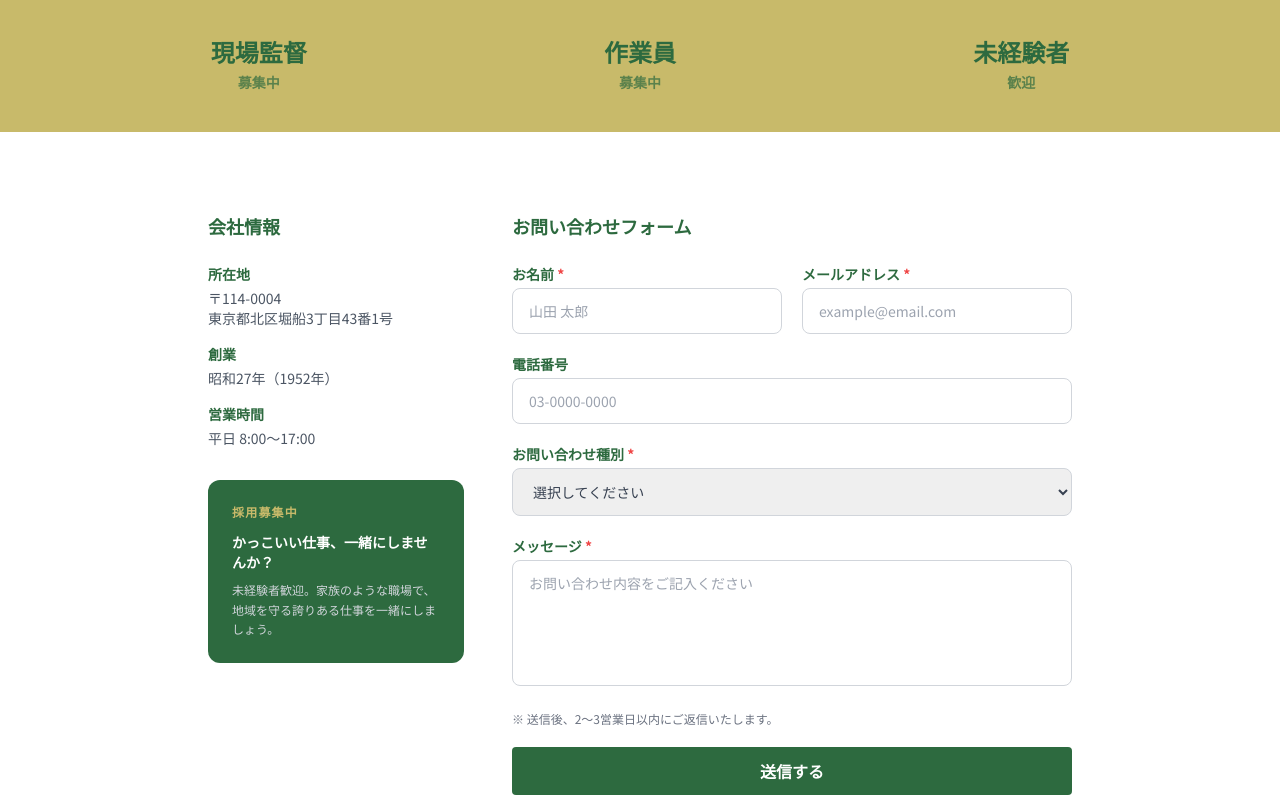
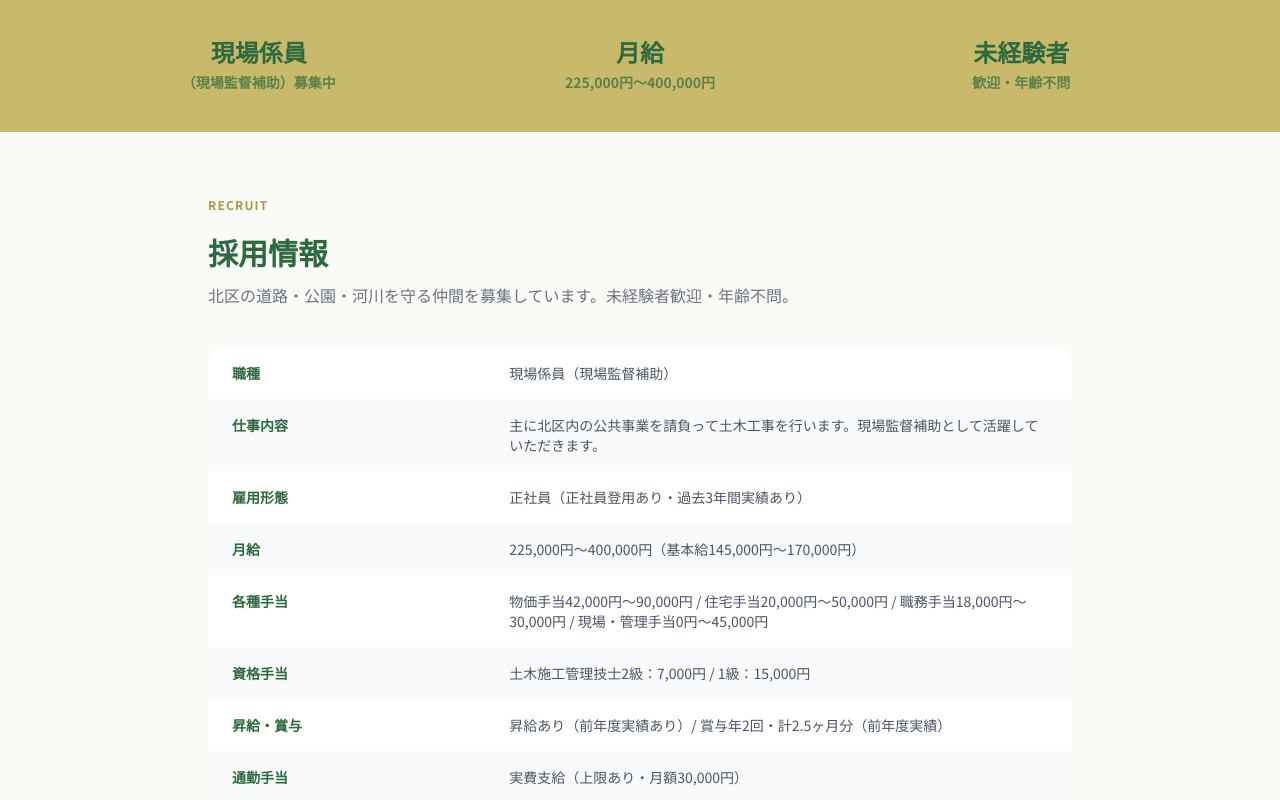
Before and after one commit to sanwakensetsu3030-lgtm/sanwa-kensetsu, a Next.js app: page /contact in a window 1280 px wide. Shown: the part 360-1160 px from the top of the page. Built offline with nearby package versions, Linux system fonts and the light colour scheme.

Commit message:
会社概要・施工実績・採用情報を実データに更新

```diff
--- a/app/about/page.tsx
+++ b/app/about/page.tsx
@@ -11,11 +11,15 @@ const CREAM = "#F0E8C0";
 
 const companyInfo = [
   { label: "会社名", value: "三和建設株式会社" },
-  { label: "創業", value: "昭和27年（1952年）" },
+  { label: "代表取締役", value: "片岡 俊哉" },
+  { label: "設立", value: "昭和27年（1952年）3月24日" },
+  { label: "資本金", value: "2,000万円" },
   { label: "所在地", value: "〒114-0004 東京都北区堀船3丁目43番1号" },
+  { label: "建設業許可", value: "東京都知事（般・特 2）第19372号" },
+  { label: "許可業種", value: "造園工事業（般）／土木工事業・とび土工工事業・舗装工事業・しゅんせつ工事業・水道施設工事業（特）" },
   { label: "事業内容", value: "道路維持管理・補修工事、公園整備工事、河川工事、土木一式工事、災害緊急対応（土木緊急工作隊）" },
-  { label: "主な発注者", value: "東京都北区役所（北区道の管理・整備・補修）" },
-  { label: "活動エリア", value: "東京都北区を中心とした首都圏" },
+  { label: "主な発注者", value: "東京都北区・東京都第六建設事務所・東京都財務局" },
+  { label: "取引銀行", value: "みずほ銀行王子支店、三菱UFJ銀行王子支店、城北信用金庫梶原支店" },
 ];
 
 export default function AboutPage() {
@@ -50,7 +54,7 @@ export default function AboutPage() {
               <p>私たちが守るのは、地域の皆さまが毎日使う道路であり、お子さんが遊ぶ公園であり、暮らしを守る河川です。目立たない場所で支える仕事だからこそ、誠実に、丁寧に、現場と向き合い続けることを大切にしています。</p>
               <p>また、台風や大雪など災害時には「土木緊急工作隊」として最前線で対応にあたります。地域に頼りにされる存在であることが、私たちの誇りです。</p>
               <p>土木建設業を「危険・汚い・きつい」ではなく、かっこよく、憧れられる仕事へ。次世代を担う若い仲間たちとともに、地域の未来を守り続けてまいります。</p>
-              <p style={{ color: GREEN }} className="font-bold">三和建設株式会社 代表取締役</p>
+              <p style={{ color: GREEN }} className="font-bold">三和建設株式会社 代表取締役　片岡 俊哉</p>
             </div>
           </div>
 
--- a/app/contact/page.tsx
+++ b/app/contact/page.tsx
@@ -24,12 +24,44 @@ export default function ContactPage() {
 
       <section style={{ backgroundColor: STRAW }} className="py-10">
         <div className="max-w-6xl mx-auto px-4 grid grid-cols-1 md:grid-cols-3 gap-6 text-center">
-          {[["現場監督", "募集中"], ["作業員", "募集中"], ["未経験者", "歓迎"]].map(([title, sub]) => (
+          {[["現場係員", "（現場監督補助）募集中"], ["月給", "225,000円〜400,000円"], ["未経験者", "歓迎・年齢不問"]].map(([title, sub]) => (
             <div key={title}>
               <p style={{ color: GREEN }} className="text-2xl font-black">{title}</p>
               <p style={{ color: GREEN }} className="text-sm font-bold mt-1 opacity-70">{sub}</p>
             </div>
           ))}
+        </div>
+      </section>
+
+      <section className="py-16" style={{ backgroundColor: "#fafaf7" }}>
+        <div className="max-w-4xl mx-auto px-4">
+          <p className="section-subtitle">Recruit</p>
+          <h2 className="section-title">採用情報</h2>
+          <p className="text-gray-500 mt-2 mb-10">北区の道路・公園・河川を守る仲間を募集しています。未経験者歓迎・年齢不問。</p>
+          <div className="bg-white rounded-2xl shadow-sm overflow-hidden">
+            {[
+              { label: "職種", value: "現場係員（現場監督補助）" },
+              { label: "仕事内容", value: "主に北区内の公共事業を請負って土木工事を行います。現場監督補助として活躍していただきます。" },
+              { label: "雇用形態", value: "正社員（正社員登用あり・過去3年間実績あり）" },
+              { label: "月給", value: "225,000円〜400,000円（基本給145,000円〜170,000円）" },
+              { label: "各種手当", value: "物価手当42,000円〜90,000円 / 住宅手当20,000円〜50,000円 / 職務手当18,000円〜30,000円 / 現場・管理手当0円〜45,000円" },
+              { label: "資格手当", value: "土木施工管理技士2級：7,000円 / 1級：15,000円" },
+              { label: "昇給・賞与", value: "昇給あり（前年度実績あり）/ 賞与年2回・計2.5ヶ月分（前年度実績）" },
+              { label: "通勤手当", value: "実費支給（上限あり・月額30,000円）" },
+              { label: "勤務地", value: "東京都北区堀船3丁目43番1号（都電荒川線 梶原駅 徒歩5分）" },
+              { label: "試用期間", value: "3ヶ月（試用期間中の条件は同条件）" },
+              { label: "必要資格", value: "普通自動車運転免許（必須）" },
+              { label: "学歴", value: "高校卒業以上" },
+              { label: "必要経験", value: "不問（未経験者歓迎）" },
+              { label: "資格取得支援", value: "土木施工管理技士2級・1級の取得を希望する場合、会社が支援します" },
+              { label: "職場環境", value: "アットホームな社風で休暇も取り易いです" },
+            ].map((item, i) => (
+              <div key={item.label} className={`grid grid-cols-3 py-4 px-6 gap-4 ${i % 2 === 0 ? "bg-white" : "bg-gray-50"}`}>
+                <dt style={{ color: GREEN }} className="text-sm font-bold col-span-1">{item.label}</dt>
+                <dd className="text-sm text-gray-600 col-span-2">{item.value}</dd>
+              </div>
+            ))}
+          </div>
         </div>
       </section>
 
--- a/app/services/page.tsx
+++ b/app/services/page.tsx
@@ -38,11 +38,20 @@ const services = [
 ];
 
 const achievements = [
-  { area: "東京都北区", type: "区道舗装補修工事", scale: "複数路線・年間委託" },
-  { area: "東京都北区", type: "道路付属物維持管理", scale: "年間委託" },
-  { area: "東京都北区", type: "公園整備工事", scale: "区内各所" },
-  { area: "東京都北区", type: "河川護岸補修工事", scale: "区内河川" },
-  { area: "東京都北区", type: "緊急道路補修（災害対応）", scale: "随時対応" },
+  { area: "東京都第六建設事務所", type: "路面補修工事（25・六の13・歩道改善）", scale: "2014.03〜2014.11" },
+  { area: "東京都北区", type: "幹線区道新設整備工事・汚水桝等調整工事", scale: "2014.12〜2015.06" },
+  { area: "東京都北区", type: "公共施設等雨水流出抑制施設整備工事（赤羽台四丁目公園）", scale: "2015.11〜2016.03" },
+  { area: "東京都北区", type: "滝野川六、七丁目付近下水道再構築工事（その2）", scale: "2015.07〜2016.03" },
+  { area: "東京都財務局", type: "妙正寺川整備工事（その201-2）J.V", scale: "2015.07〜2018.01" },
+  { area: "東京都北区", type: "道路維持工事・汚水桝等調整工事（北1326号）", scale: "2017.01〜2017.03" },
+  { area: "東京都北区", type: "滝野川桜通りバリアフリー化工事・汚水桝等調整工事", scale: "2017.07〜2018.03" },
+  { area: "東京都北区", type: "板橋駅前広場バリアフリー化工事・汚水桝等調整工事", scale: "2018.06〜2019.03" },
+  { area: "東京都北区", type: "田端中学校新築グラウンド整備工事", scale: "2018.02〜2019.02" },
+  { area: "東京都北区", type: "補助87号線街路築造工事・交差点改良工事", scale: "2021.05〜2022.10" },
+  { area: "東京都北区", type: "西が丘小学校新築グラウンド整備工事", scale: "2021.11〜2023.02" },
+  { area: "東京都北区", type: "石神井川堆積土搬出工事", scale: "2022.11〜2023.03" },
+  { area: "東京都北区", type: "路面補修等工事・汚水桝等調整工事（北1293号）", scale: "現在施工中" },
+  { area: "東京都北区", type: "道路維持緊急工事・汚水桝等調整工事外2件（単価契約分）", scale: "現在施工中" },
 ];
 
 export default function ServicesPage() {
```
